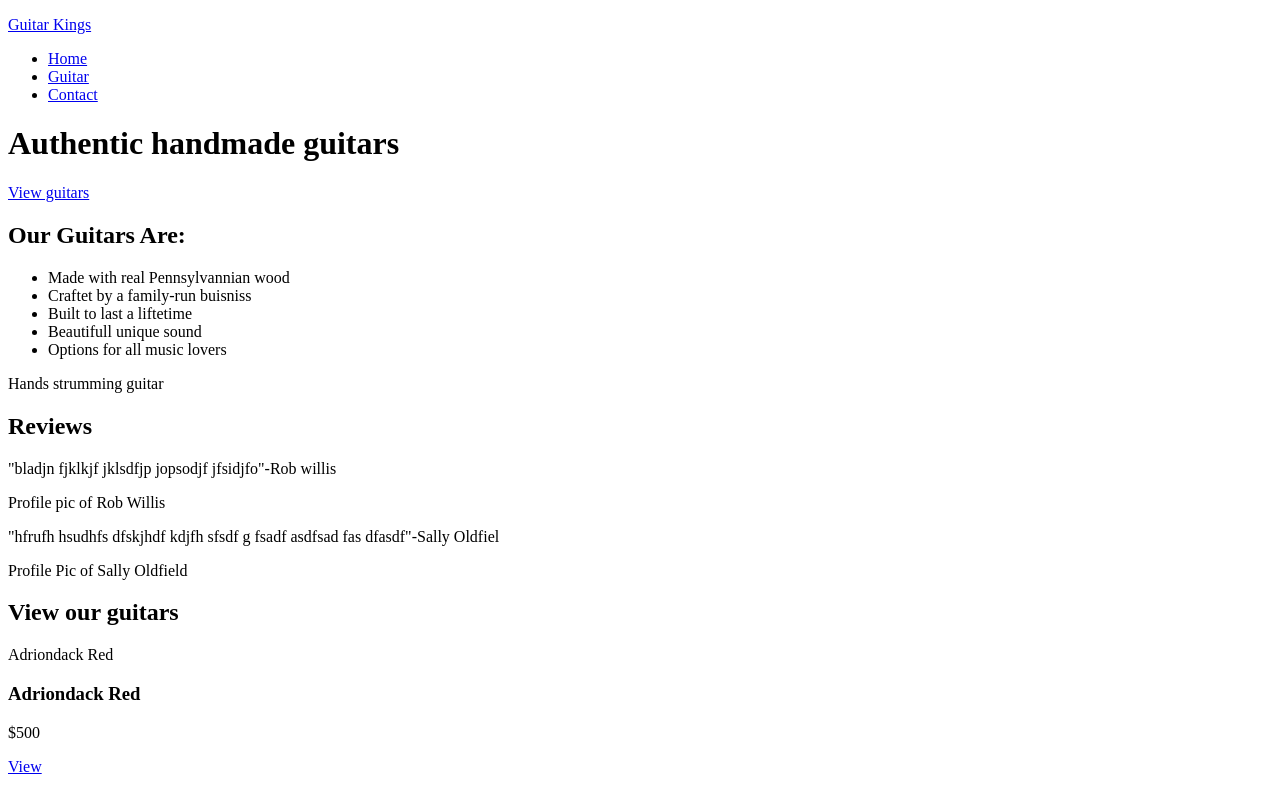
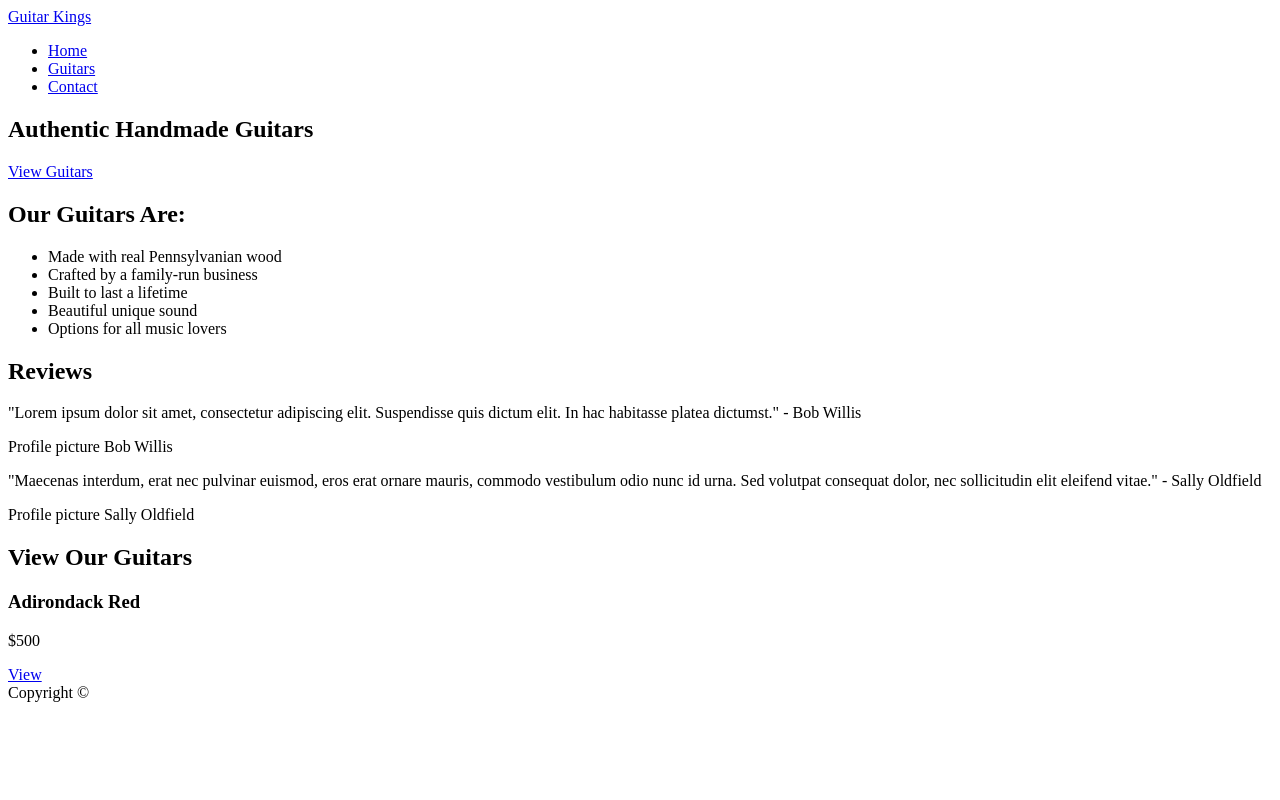
Before and after one commit to YvoHel/Guitar-Kings, a plain HTML site: page index.html in a window 1280 px wide. Drawn offline with Linux system fonts and the light colour scheme.

Commit message:
Made Index.html

```diff
--- a/index.html
+++ b/index.html
@@ -1,42 +1,58 @@
-<!doctype html>
-<html>
+<!DOCTYPE html>
+<html lang="en">
   <head>
-        <title>Guitar Kings</title>
+    <meta charset="UTF-8" />
+    <meta name="viewport" content="width=device-width, initial-scale=1.0" />
+    <meta name="description" content="Get real authentic, hand-crafted guitars from Guitar Kings" />
+    <title>Guitar Kings | Home</title>
   </head>
-    <Body>
+  <body>
     <header>
-            <p><a href="index.html">Guitar Kings</a></p>
+      <a href="index.html">Guitar Kings</a>
       <nav>
         <ul>
           <li><a href="index.html">Home</a></li>
-                    <li><a href="guitar.html">Guitar</a></li>
-                    <li><a href= "contact.index">Contact</a></li>
+          <li><a href="guitars.html">Guitars</a></li>
+          <li><a href="contact.html">Contact</a></li>
         </ul>
       </nav>
+      <section>
+        <h1>Authentic Handmade Guitars</h1>
+        <a href="guitars.html">View Guitars</a>
+      </section>
     </header>
     <main>
-            <h1>Authentic handmade guitars</h1>
-            <p><a href="guitar.html">View guitars</a></p>
+      <section>
+        <div>
           <h2>Our Guitars Are:</h2>
           <ul>
-                <Li>Made with real Pennsylvannian wood</Li>
-                <li>Craftet by a family-run buisniss</li>
-                <li>Built to last a liftetime</li>
-                <li>Beautifull unique sound</li>
+            <li>Made with real Pennsylvanian wood</li>
+            <li>Crafted by a family-run business</li>
+            <li>Built to last a lifetime</li>
+            <li>Beautiful unique sound</li>
             <li>Options for all music lovers</li>
           </ul>
-            <p>Hands strumming guitar</p>
+        </div>
+      </section>
+      <section>
         <h2>Reviews</h2>
-            <p>"bladjn fjklkjf  jklsdfjp jopsodjf jfsidjfo"-Rob willis</p>
-            <p>Profile pic of Rob Willis</p>
-            <p>"hfrufh hsudhfs dfskjhdf kdjfh sfsdf  g  fsadf asdfsad fas dfasdf"-Sally Oldfiel</p>
-            <p>Profile Pic of Sally Oldfield</p>
-            <h2>View our guitars</h2>
-            <p>Adriondack Red</p>
-            <h3>Adriondack Red</h3>
+        <div>
+          <p>"Lorem ipsum dolor sit amet, consectetur adipiscing elit. Suspendisse quis dictum elit. In hac habitasse platea dictumst." - Bob Willis</p>
+          <p>Profile picture Bob Willis </p>
+        </div>
+        <div>
+          <p>"Maecenas interdum, erat nec pulvinar euismod, eros erat ornare mauris, commodo vestibulum odio nunc id urna. Sed volutpat consequat dolor, nec sollicitudin elit eleifend vitae." - Sally Oldfield</p>
+          <p>Profile picture Sally Oldfield</p>
+        </div>
+      </section>
+      <section>
+        <h2>View Our Guitars</h2>
+        <div>
+          <h3>Adirondack Red</h3>
           <p>$500</p>
-            <P><a href="AfriondackRed.html">View</a></P>
+          <a href="#">View</a>
+        </div>
     </main>
-
-    </Body>
+    <footer>Copyright &copy;</footer>
+  </body>
 </html>
```
Lines whose indentation alone changed are shown as unchanged.
